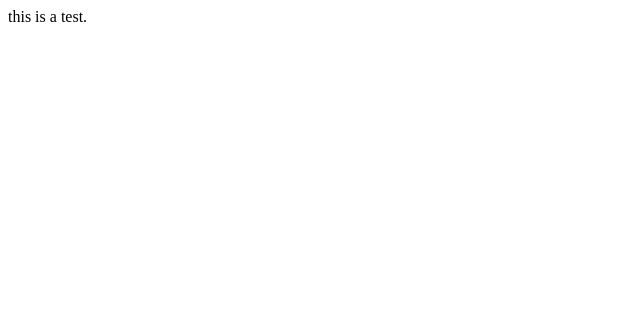
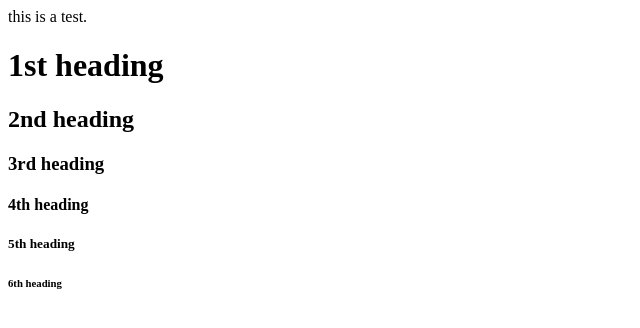
Before and after one commit to swikriti22/Web-dev, a plain HTML site: page index.html in a window 1280 px wide. Shown: the whole page, without its empty margins (0-640 px from the left). Drawn offline with Linux system fonts and the light colour scheme.

Commit message:
heading tags

```diff
--- a/index.html
+++ b/index.html
@@ -7,6 +7,11 @@
 </head>
 <body>
     this is a test.
-
+    <h1>1st heading</h1>
+    <h2>2nd heading</h2>
+    <h3>3rd heading</h3>
+    <h4>4th heading</h4>
+    <h5>5th heading</h5>
+    <h6>6th heading</h6>
 </body>
 </html>
```
